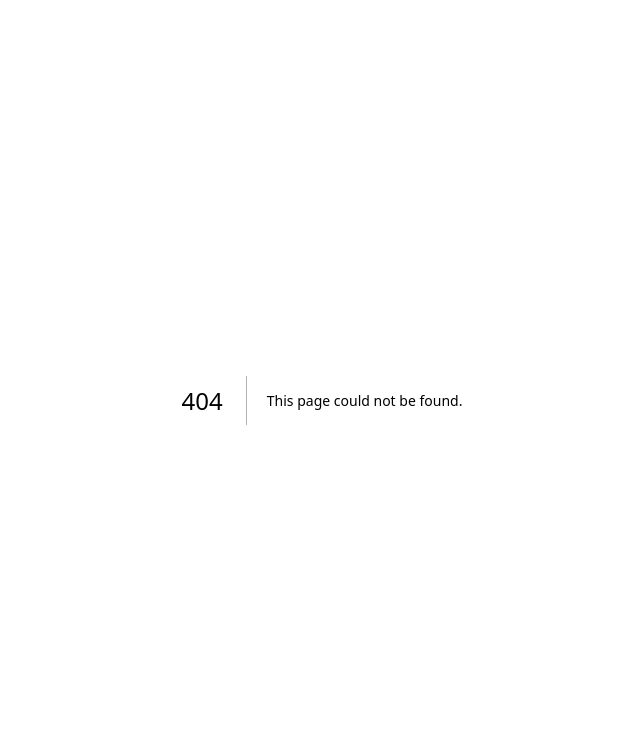
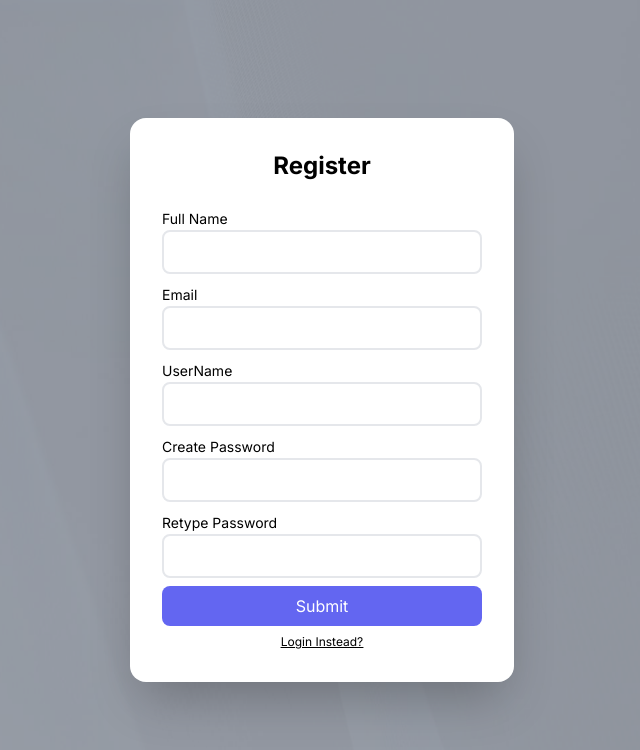
Before and after one commit to eisemsi2/trackingProject, a Next.js app: page /register in a window 1280 px wide. Before the commit this address had no page. Shown: the top 750 px of the page, without its empty margins (318-958 px from the left). Built offline with nearby package versions, Linux system fonts and the light colour scheme.

Commit message:
added login logout ui

```diff
--- /dev/null
+++ b/src/app/login/page.tsx
@@ -0,0 +1,9 @@
+import Login from '../ui/login';
+
+export default function LoginPage() {
+    return (
+        <div className="flex flex-col">
+            <Login />
+        </div>
+    );
+}
--- a/src/app/myspace/page.tsx
+++ b/src/app/myspace/page.tsx
@@ -1,3 +1,4 @@
+import Login from "../ui/login";
 import { SideBarLeft } from "../ui/sidebars";
 import { SideBarRight } from "../ui/sidebars";
 
@@ -6,7 +7,6 @@ export default function MySpace() {
         <div className="flex flex-row">
             <SideBarLeft />
             <SideBarRight />
-
         </div>
 
     );
--- /dev/null
+++ b/src/app/register/page.tsx
@@ -0,0 +1,10 @@
+import RegisterForm from "../ui/register";
+
+export default function Register() {
+
+    return (
+        <div className="flex items-center justify-center bg-gray-500/70 min-h-screen">
+            <RegisterForm/>
+        </div>
+    );
+}
--- /dev/null
+++ b/src/app/ui/login.tsx
@@ -0,0 +1,59 @@
+'use client'
+import { useState } from 'react';
+
+export default function LoginForm() {
+  const [username, setUsername] = useState('');
+  const [password, setPassword] = useState('');
+
+  const handleSubmit = (event:any) => {
+    event.preventDefault();
+    console.log('Username:', username);
+    console.log('Password:', password);
+  };
+
+  return (
+    <div className="flex items-center justify-center min-h-screen bg-gray-500/70">
+      <div className="w-full max-w-[24rem] p-8 space-y-6 bg-white rounded-2xl shadow-xl">
+        <h2 className="text-2xl font-bold text-center">Login</h2>
+        <form onSubmit={handleSubmit} className="space-y-6">
+          <div>
+            <label className="block mb-2 text-sm font-medium text-gray-700" htmlFor="username">
+              Username
+            </label>
+            <input
+              type="text"
+              id="username"
+              value={username}
+              onChange={(e) => setUsername(e.target.value)}
+              className="w-full px-3 py-2 border border-gray-300 rounded-lg focus:outline-none focus:ring focus:ring-indigo-100 focus:border-indigo-300"
+              required
+            />
+          </div>
+          <div>
+            <label className="block mb-2 text-sm font-medium text-gray-700" htmlFor="password">
+              Password
+            </label>
+            <input
+              type="password"
+              id="password"
+              value={password}
+              onChange={(e) => setPassword(e.target.value)}
+              className="w-full px-3 py-2 border border-gray-300 rounded-lg focus:outline-none focus:ring focus:ring-indigo-100 focus:border-indigo-300"
+              required
+            />
+          </div>
+          <button
+            type="submit"
+            className="w-full px-4 py-2 font-medium text-white bg-indigo-500 rounded-lg hover:bg-indigo-600 focus:outline-none focus:bg-indigo-600"
+          >
+            Login
+          </button>
+
+          <p className='text-sm text-center'> If you do not have an account
+          <a href="/register" className='block text-sm text-center p-0 underline'> Sign Up Here! </a>
+           </p>
+        </form>
+      </div>
+    </div>
+  );
+};
--- a/src/app/ui/navbars.tsx
+++ b/src/app/ui/navbars.tsx
@@ -23,6 +23,7 @@ export function NavbarMain() {
                 <Image src="/bluelog.jpg" alt="Logo" width={40} height={40}/>
             </a>
             <h1 className="text-2xl"> Track Your Coding Practice </h1>
+            <a href="/login" className="ml-auto"> Login </a>
         </INavbar>
     );
 }
@@ -33,7 +34,7 @@ export function MySpaceNavbar() {
             <a href="/" className="p-4">
                 <Image src="/bluelog.jpg" alt="Logo" width={40} height={40}/>
             </a>
-            <div className="ml-auto"> Login </div>
+            <a href="/login" className="ml-auto"> Logout </a>
         </INavbar>
     );
 }
--- /dev/null
+++ b/src/app/ui/register.tsx
@@ -0,0 +1,113 @@
+'use client'
+
+import { useState } from 'react'
+
+export default function RegisterForm() {
+    const [userData, setUserData] = useState(
+        {
+            fullname:"",
+            email:"",
+            username:"",
+            password:"",
+            repassword:""
+        }
+    )
+
+    function handleChange(e:any) {
+        // const id = e.target.id;
+        setUserData(prevUserData => {
+            return {
+                ...prevUserData,
+                [e.target.id]: e.target.value
+            }
+        })
+
+    }
+    function handleSubmit(e:any) {
+        e.preventDefault();
+        // console.log("HELLO");
+        console.log(userData);
+    }
+
+    return (
+        <div className="w-full max-w-[24rem] bg-white p-8 space-y-6 rounded-2xl shadow-2xl">
+            <h2 className="text-center text-2xl font-bold"> Register </h2>
+            <form className='space-y-2' onSubmit={handleSubmit}>
+                <div>
+                    <label className='text-sm mb-2' htmlFor='username'> Full Name </label>
+                    <input className='w-full border-2
+                        rounded-lg px-3 py-2 focus:outline-none focus:ring-0 focus:ring-indigo-100
+                        focus:border-indigo-300
+                        '
+                        required
+                        value={userData.fullname}
+                        type="text"
+                        id="fullname"
+                        onChange={handleChange}
+                    />
+                </div>
+                <div>
+                    <label className='text-sm mb-2' htmlFor='email'> Email </label>
+                    <input className='w-full border-2
+                        rounded-lg px-3 py-2 focus:outline-none focus:ring-0 focus:ring-indigo-100
+                        focus:border-indigo-300
+                        '
+                        required
+                        value={userData.email}
+                        type="email"
+                        id="email"
+                        onChange={handleChange}
+                    />
+                </div>
+                <div>
+                    <label className='text-sm mb-2' htmlFor='username'> UserName </label>
+                    <input className='w-full border-2
+                        rounded-lg px-3 py-2 focus:outline-none focus:ring-0 focus:ring-indigo-100
+                        focus:border-indigo-300
+                        '
+                        required
+                        value={userData.username}
+                        type="username"
+                        id="username"
+                        onChange={handleChange}
+                    />
+                </div>
+                <div>
+                    <label className='text-sm mb-2' htmlFor='password'> Create Password </label>
+                    <input className='w-full border-2
+                        rounded-lg px-3 py-2 focus:outline-none focus:ring-0 focus:ring-indigo-100
+                        focus:border-indigo-300
+                        '
+                        required
+                        type="password"
+                        id="password"
+                        value={userData.password}
+                        onChange={handleChange}
+                    />
+                </div>
+                <div>
+                    <label className='text-sm mb-2' htmlFor='repassword'> Retype Password </label>
+                    <input className='w-full border-2
+                        rounded-lg px-3 py-2 focus:outline-none focus:ring-0 focus:ring-indigo-100
+                        focus:border-indigo-300
+                        '
+                        required
+                        type="text"
+                        id="repassword"
+                        value={userData.repassword}
+                        onChange={handleChange}
+                    />
+                </div>
+                <button type="submit" className='text-center w-full
+                    px-4 py-2 rounded-lg text-white
+                    bg-indigo-500 hover:bg-indigo-600
+                    focus:outline-none
+                    '
+                    >
+                    Submit
+                </button>
+                <p className='text-xs underline text-center text-u' > <a href='/login'> Login Instead? </a></p>
+            </form>
+        </div>
+    );
+}
--- a/src/app/ui/sidebars.tsx
+++ b/src/app/ui/sidebars.tsx
@@ -55,8 +55,8 @@ export function SideBarLeft() {
 
 export function SideBarRight() {
     return (
-        <div className="hidden ml-auto md:flex flex-col shadow-2xl h-screen w-1/12 rounded-sm bg-black/30">
-
+        <div className="hidden ml-auto md:flex flex-col shadow-2xl h-screen w-1/12 rounded-sm bg-black/30 justify-center">
+            <span className='p-2'> PAGE DISCRIPTION </span>
         </div>
     );
 }
```
Also changed, not shown: 1 other file (tests, documents, lock files or other folders).
